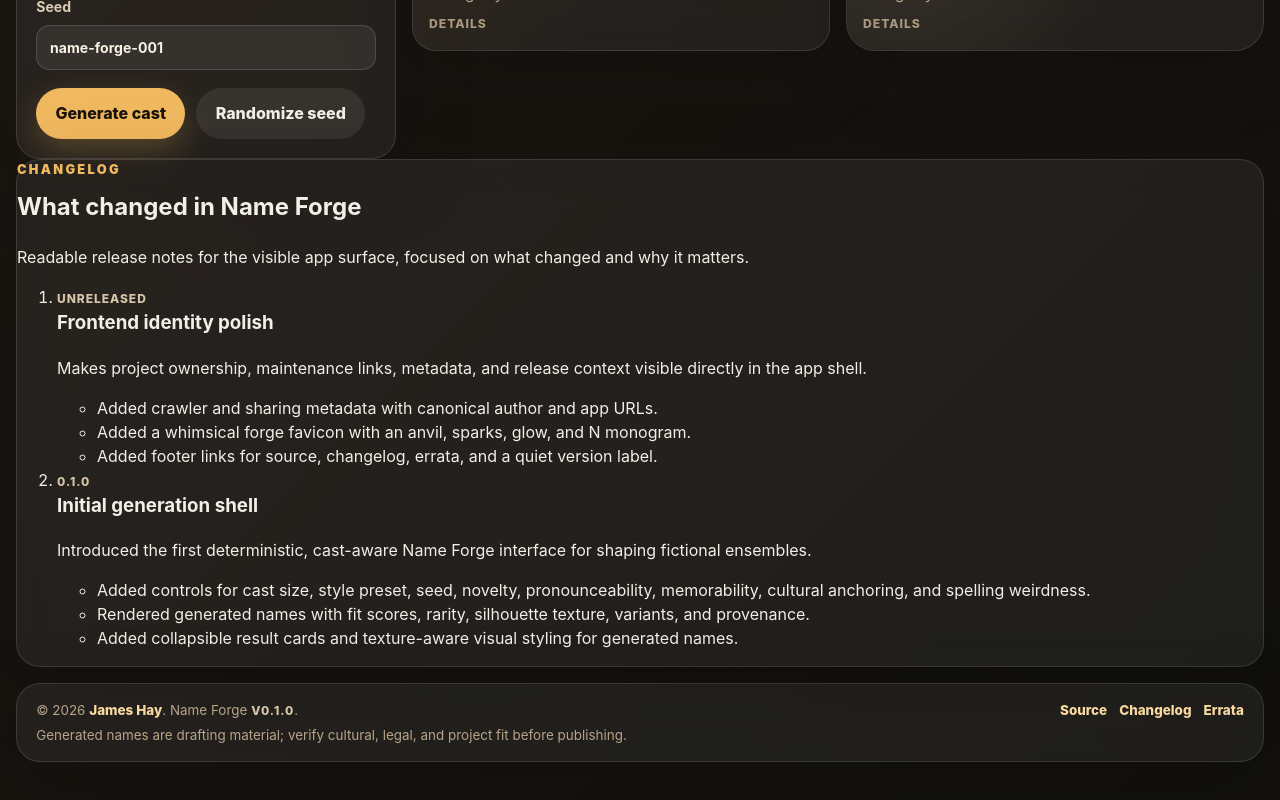
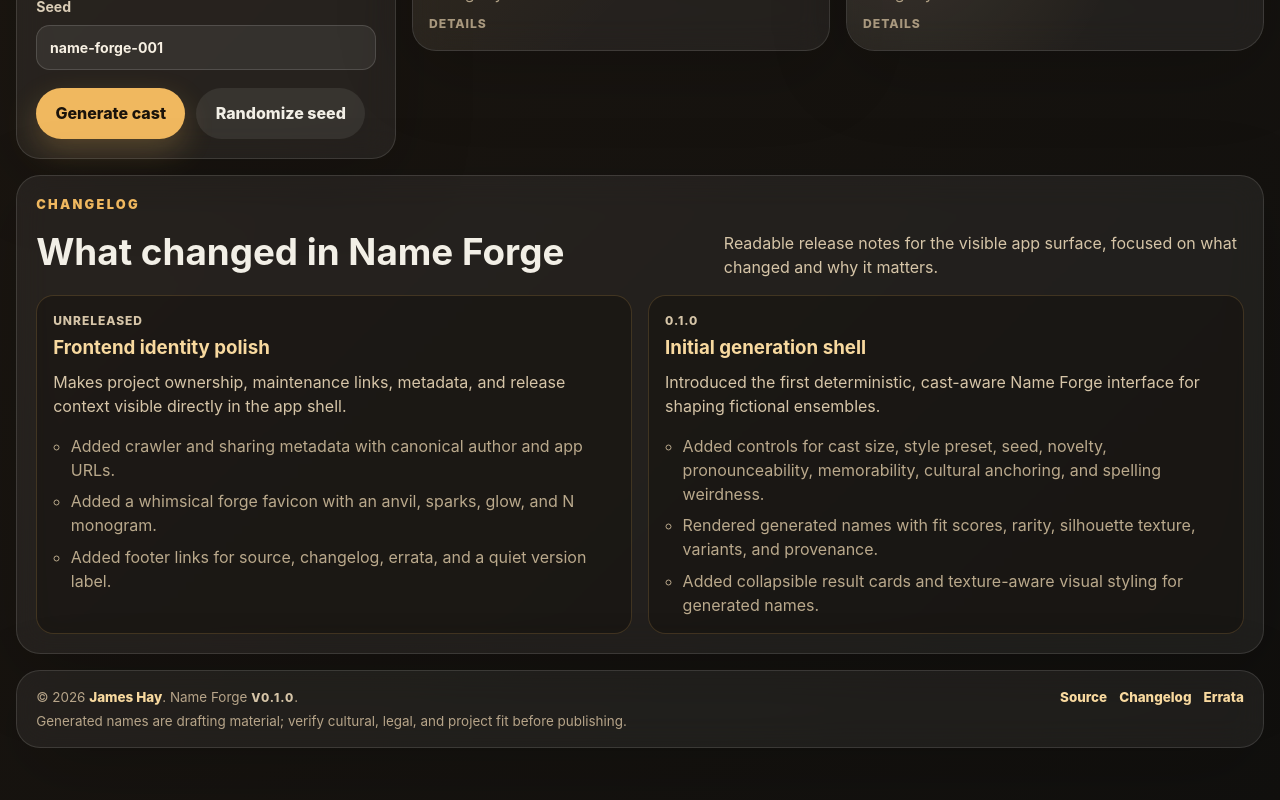
Before and after one commit to jaahay/name-forge, a React (Vite) app: page / in a window 1280 px wide. Shown: the part 1098-1898 px from the top of the page. Built offline with nearby package versions, Linux system fonts and the light colour scheme.

Commit message:
Style frontend changelog section

```diff
--- a/src/styles.css
+++ b/src/styles.css
@@ -60,6 +60,16 @@ h1, h2, h3, p { margin-top: 0; }
 .provenance { display: grid; }
 .provenance li { display: grid; gap: 0.2rem; border-left: 2px solid rgba(240, 184, 95, 0.55); padding-left: 0.65rem; color: #baa98c; font-size: 0.82rem; }
 .provenance strong { color: #f4ddae; }
+.changelog { display: grid; gap: 1rem; margin-top: 1rem; padding: 1.2rem; }
+.changelog-heading { display: flex; justify-content: space-between; gap: 1.5rem; align-items: end; }
+.changelog-heading h2 { margin-bottom: 0; font-size: clamp(1.5rem, 3vw, 2.3rem); }
+.changelog-heading > p { max-width: 520px; margin-bottom: 0; color: #d6c5a8; }
+.changelog-list { display: grid; grid-template-columns: repeat(auto-fit, minmax(280px, 1fr)); gap: 1rem; margin: 0; padding: 0; list-style: none; }
+.changelog-list > li { border: 1px solid rgba(240, 184, 95, 0.18); border-radius: 1.1rem; padding: 1rem; background: rgba(12, 9, 6, 0.32); }
+.changelog-entry-header { display: grid; gap: 0.25rem; margin-bottom: 0.5rem; }
+.changelog-entry-header h3 { margin: 0; color: #f8d99f; }
+.changelog-list p { color: #d6c5a8; }
+.changelog-list ul { display: grid; gap: 0.45rem; margin: 0; padding-left: 1.1rem; color: #baa98c; }
 .site-footer { display: flex; justify-content: space-between; gap: 1rem; align-items: start; margin-top: 1rem; padding: 1rem 1.2rem; color: #b7a58a; font-size: 0.84rem; }
 .site-footer p { margin-bottom: 0.25rem; }
 .site-footer p:last-child { margin-bottom: 0; }
@@ -67,5 +77,5 @@ h1, h2, h3, p { margin-top: 0; }
 .site-footer a:hover { text-decoration: underline; }
 .version-label { color: #d6c5a8; font-size: 0.75rem; font-weight: 800; letter-spacing: 0.08em; text-transform: uppercase; }
 .footer-links { display: flex; gap: 0.75rem; flex-wrap: wrap; justify-content: flex-end; }
-@media (max-width: 900px) { .hero, .workspace { grid-template-columns: 1fr; } .controls { position: static; } }
+@media (max-width: 900px) { .hero, .workspace { grid-template-columns: 1fr; } .controls { position: static; } .changelog-heading { display: grid; } }
 @media (max-width: 520px) { .control-row.split, .score-list { grid-template-columns: 1fr; } .site-footer { flex-direction: column; } .footer-links { justify-content: flex-start; } }
```
